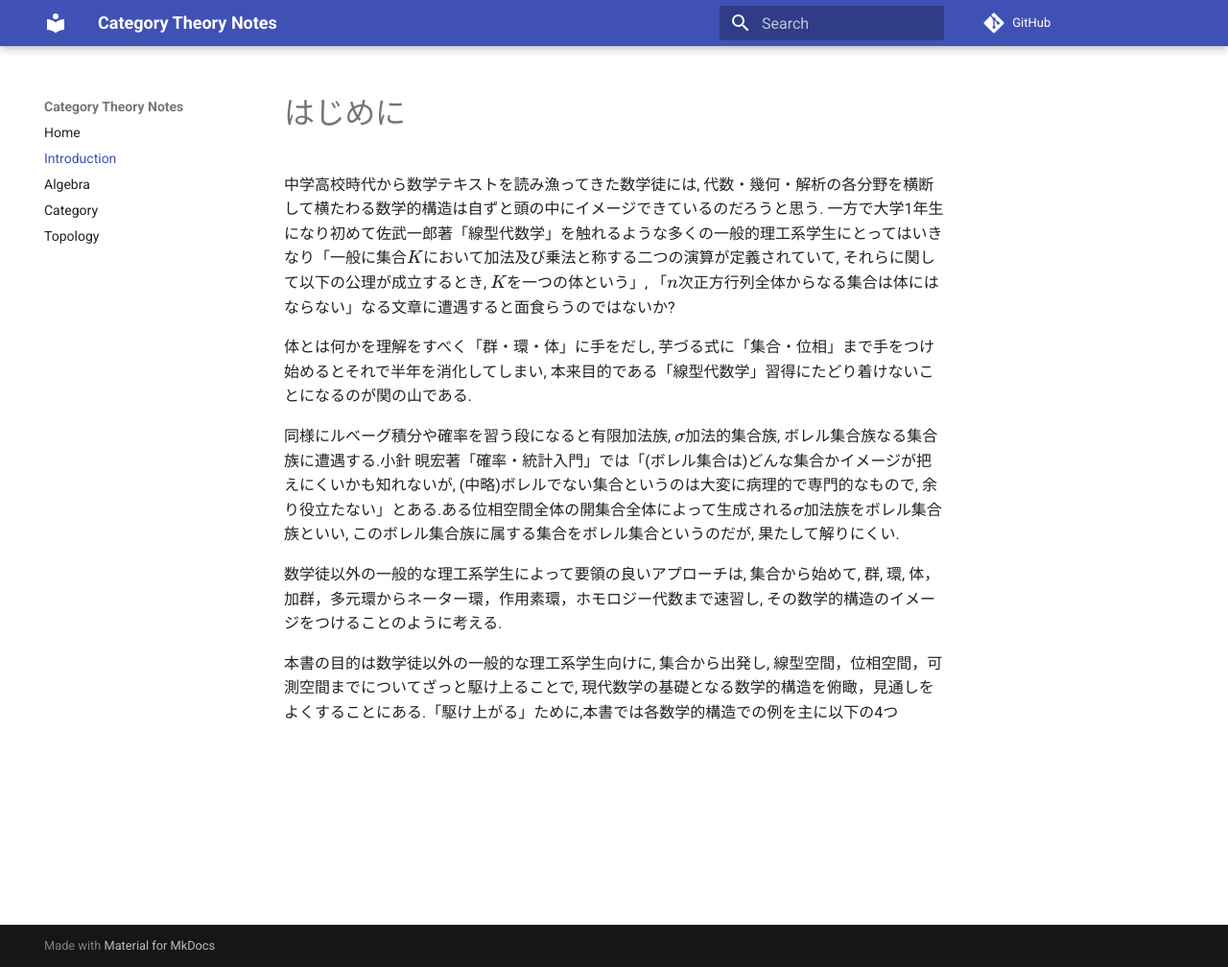
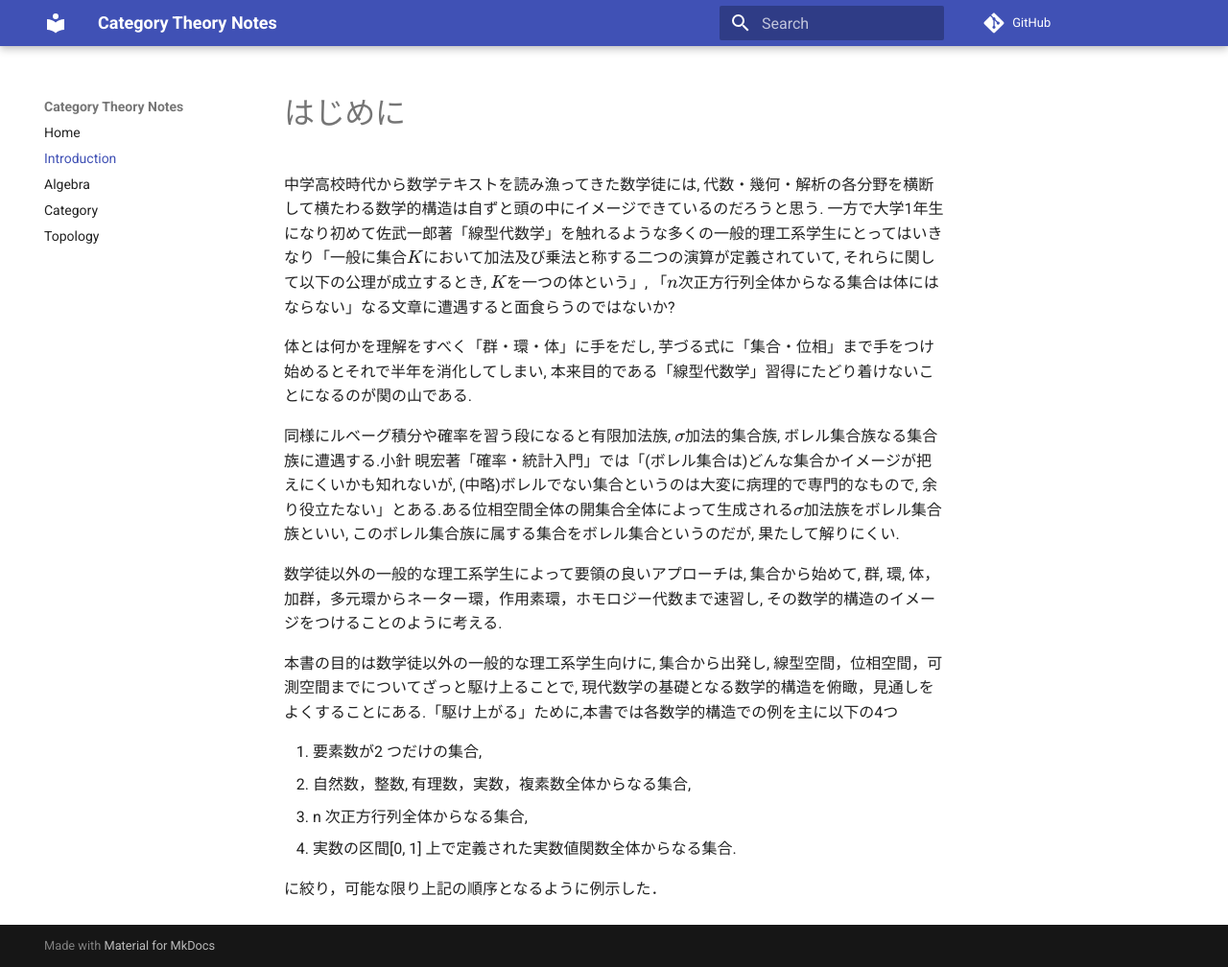
Before and after one commit to seikato/categorytheory, an MkDocs documentation site: the page built from docs/intro.md, in a window 1280 px wide and 1008 px high. Shown: the whole window at 96% size. Built offline with MkDocs 1.6.1 and Material for MkDocs 9.7.7, drawn with Linux system fonts in a browser that asks for light colours; comment, search, counter and statistics services are not loaded.

Commit message:
minior reivision on intro and index

```diff
--- a/docs/intro.md
+++ b/docs/intro.md
@@ -9,3 +9,10 @@
 数学徒以外の一般的な理工系学生によって要領の良いアプローチは, 集合から始めて, 群, 環, 体，加群，多元環からネーター環，作用素環，ホモロジー代数まで速習し, その数学的構造のイメージをつけることのように考える.
 
 本書の目的は数学徒以外の一般的な理工系学生向けに, 集合から出発し, 線型空間，位相空間，可測空間までについてざっと駆け上ることで, 現代数学の基礎となる数学的構造を俯瞰，見通しをよくすることにある.「駆け上がる」ために,本書では各数学的構造での例を主に以下の4つ
+
+1. 要素数が2 つだけの集合,
+2. 自然数，整数, 有理数，実数，複素数全体からなる集合,
+3. n 次正方行列全体からなる集合,
+4. 実数の区間[0, 1] 上で定義された実数値関数全体からなる集合.
+
+に絞り，可能な限り上記の順序となるように例示した．
```
Also changed, not shown: docs/index.md (+3 -3 lines).
